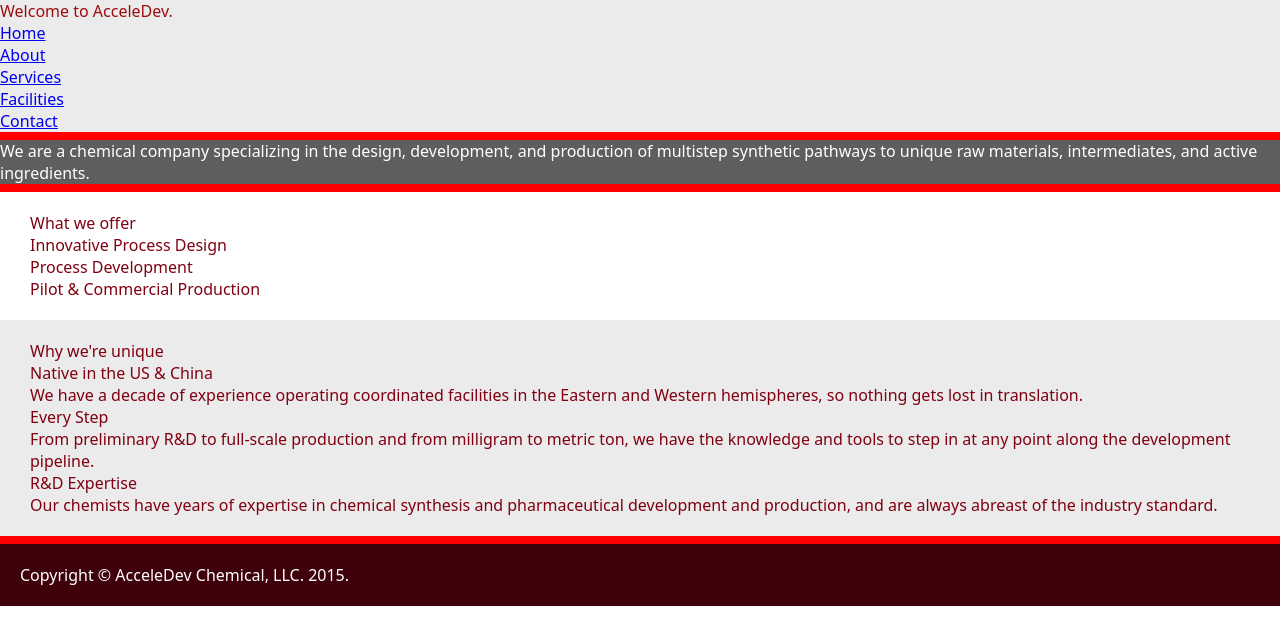
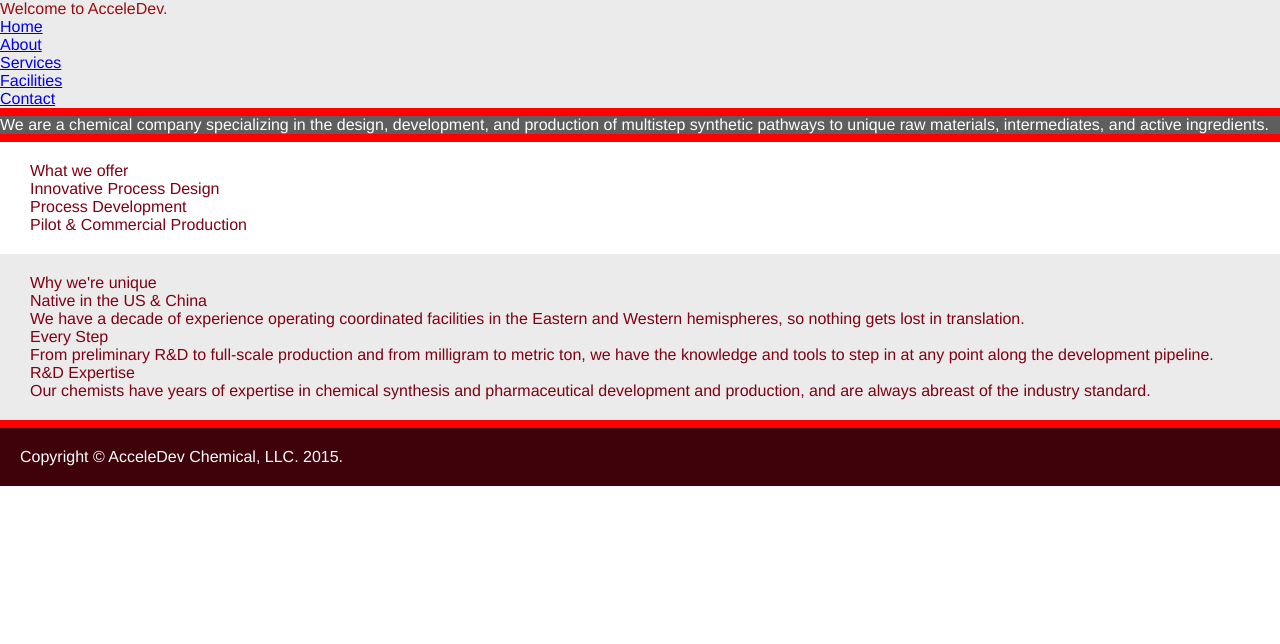
Before and after one commit to PrincetonUniversity/AcceleDev, a plain HTML site: page index.html in a window 1280 px wide. Drawn offline with Linux system fonts and the light colour scheme.

Commit message:
updated default font to Helvetica

```diff
--- a/css/main.css
+++ b/css/main.css
@@ -7,7 +7,7 @@
 }
 
 body {
-    font-family: sans;
+    font-family: Helvetica, sans;
 }
 
 .header {
```
